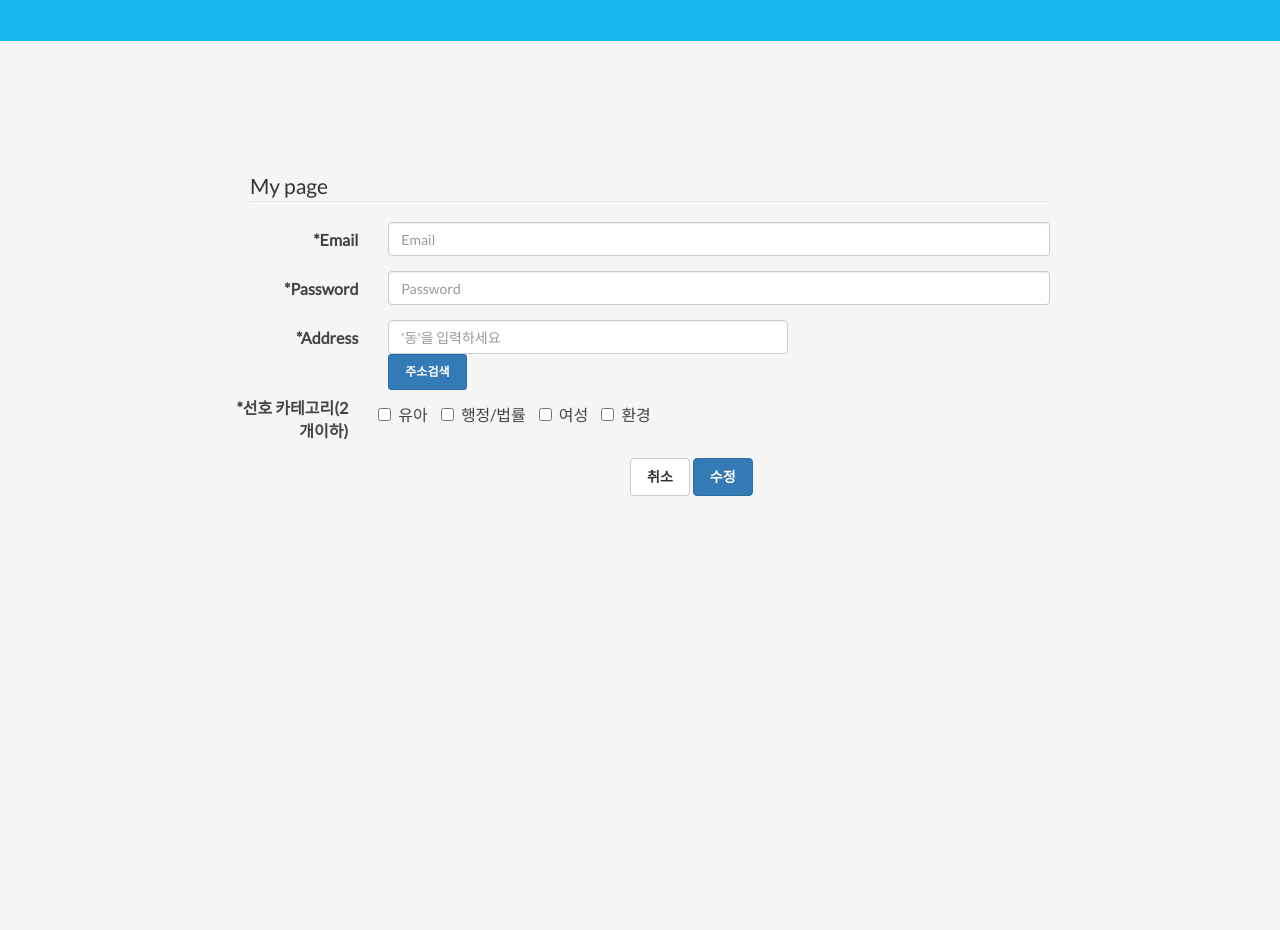
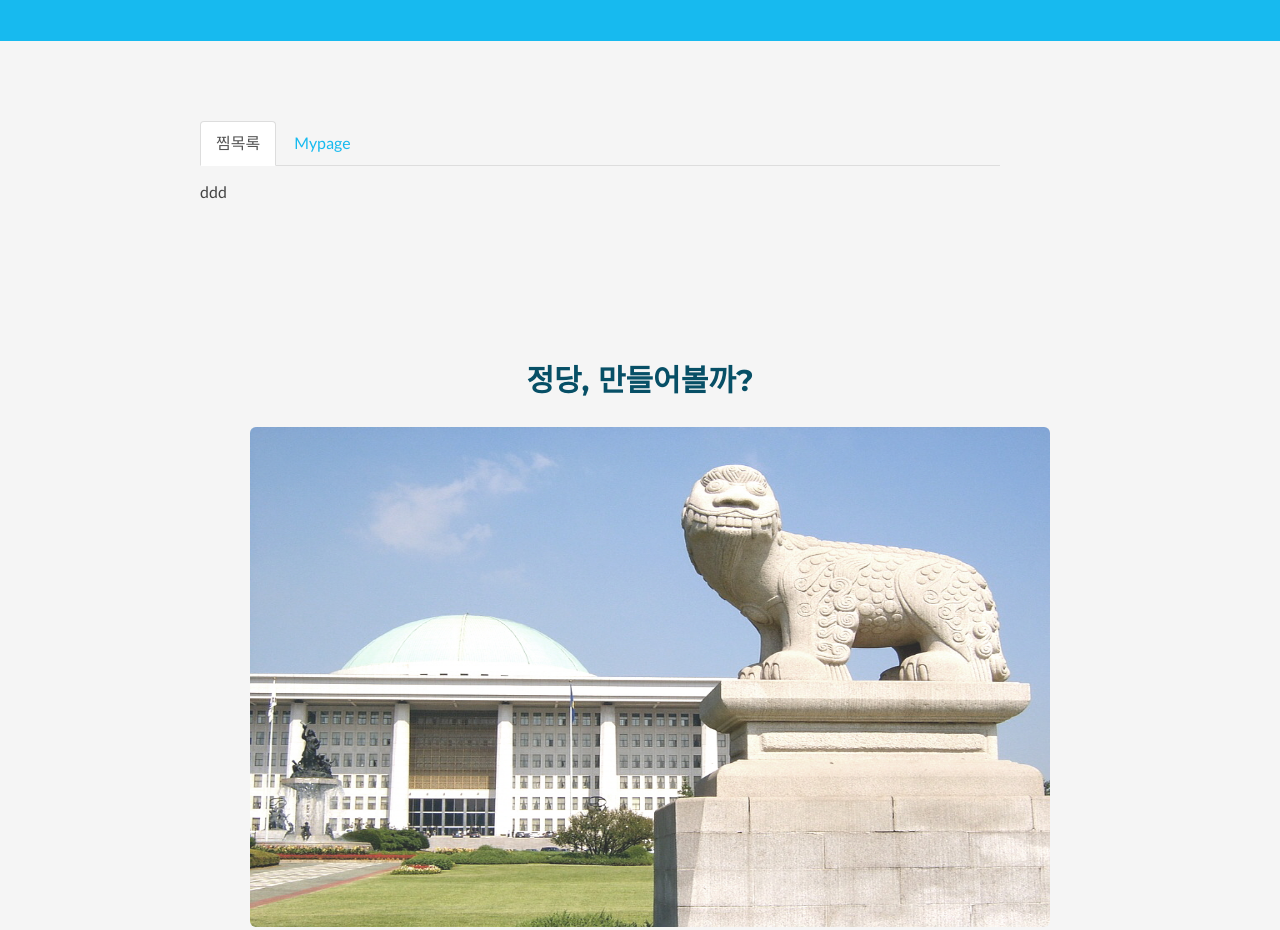
Before and after one commit to ikolsun/mmm, a plain HTML site: page WebContent/index.html in a window 1280 px wide. Shown: the part 2400-3330 px from the top of the page. Drawn offline with Linux system fonts and the light colour scheme.

Commit message:
index commit

```diff
--- a/WebContent/index.html
+++ b/WebContent/index.html
@@ -432,9 +432,20 @@
 
     <!-- ******마이페이지****** -->
     <section id="mypage" class="about section">
-      <form class="form-horizontal" style="width: 800px; height:800px; margin-left:250px; margin-top: 50px">
-  <fieldset>
-    <legend>My page</legend>
+    <!-- 탭메뉴 -->
+			<div class="form-group" style="width: 800px; margin-left: 200px">
+				<ul class="nav nav-tabs">
+				<li class="active"><a href="#fev" data-toggle="tab" aria-expanded="false">찜목록</a></li>
+				  <li class=""><a href="#myupdate" data-toggle="tab" aria-expanded="true">Mypage</a></li>
+				</ul>
+		    </div>
+
+	<!-- 탭내용 -->
+	<div id="myTabContent" class="tab-content" style="width: 800px; margin-left: 200px">
+
+    <!-- mypage탭 -->
+     <div id="myupdate" class="tab-pane fade">
+     <form class="form-horizontal" style="width: 800px; height:800px; margin-left:0px; margin-top: 50px">
     <!-- 이메일 -->
     <div class="form-group">
       <label for="inputEmail" class="col-lg-2 control-label">*Email</label>
@@ -458,7 +469,7 @@
             <input type="text" class="form-control" placeholder="'동'을 입력하세요" style="width: 400px"/>
               <button type="submit" class="btn btn-primary btn-sm" onclick="openAddr()" >주소검색</button>
             </div>
-
+          </div>
 	      <!-- 선호카테고리 check box -->
 		    <div class="form-group">
 		    	 <label for="addr" class='col-lg-2 control-label'>*선호 카테고리(2개이하)</label>
@@ -473,14 +484,24 @@
 		    </div>
 
           <!-- 버튼  -->
+          <div class="form-group">
 	      <div class="col-lg-10 col-lg-offset-2" style="margin-left: 380px">
 	        <button type="reset" class="btn btn-default">취소</button>
 	        <button type="submit" class="btn btn-primary">수정</button>
 	      </div>
 	      </div>
-    </fieldset>
     </form>
+   </div>
+
+
+    <!-- 찜목록 내용 -->
+     <div class="tab-pane fade active in" id="fev">
+    ddd
+    </div>
+
+   </div>
     </section><!--//mypage-->
+
 
     <!-- ******정당메이커 게임******* -->
     <section id="game" class="docs section">
```
Lines whose indentation alone changed are shown as unchanged.
